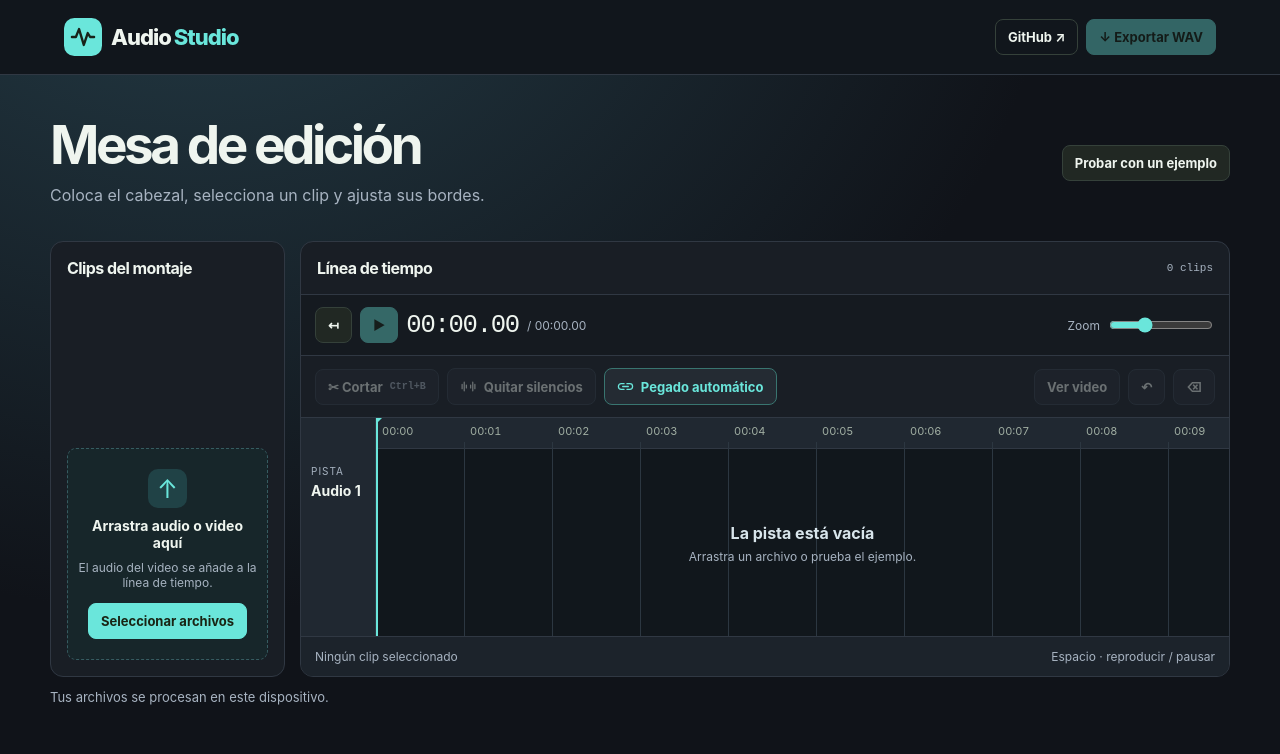
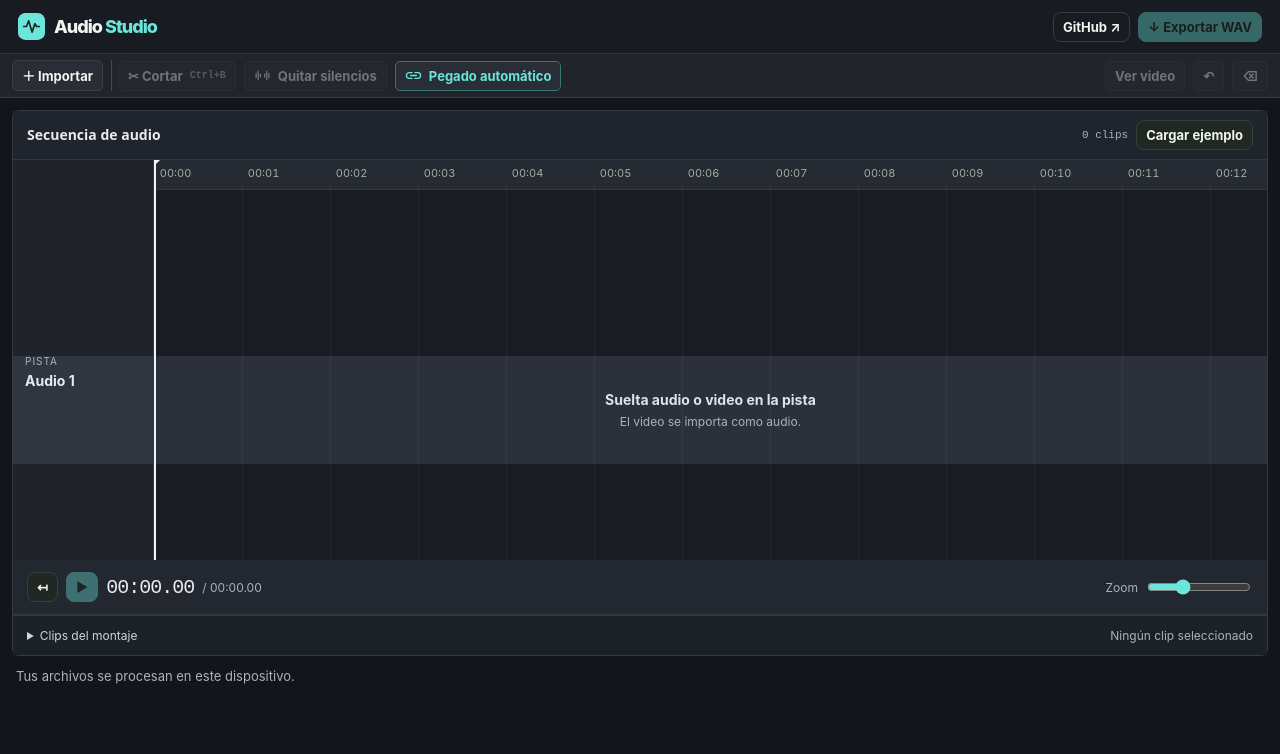
Before and after one commit to CodeByDante/Audio_studio, a plain HTML site: page index.html in a window 1280 px wide. Drawn offline with Linux system fonts and the light colour scheme.

Commit message:
Dar prioridad a la pista y compactar la barra de edición

```diff
--- a/app.js
+++ b/app.js
@@ -57,7 +57,7 @@ function paintWave(canvas, clip) {
   const channels = Array.from({ length: buffer.numberOfChannels }, (_, index) => buffer.getChannelData(index));
   const start = Math.round(clip.from * buffer.sampleRate);
   const samples = (clip.to - clip.from) * buffer.sampleRate;
-  ctx.fillStyle = '#80ebe0';
+  ctx.fillStyle = '#73d9ff';
   for (let x = 0; x < width; x += 2) {
     const first = Math.floor(start + samples * x / width);
     const last = Math.min(buffer.length, Math.ceil(start + samples * (x + 2) / width));
--- a/index.html
+++ b/index.html
@@ -6,18 +6,13 @@
 <link rel="icon" href="logo.svg"><link rel="stylesheet" href="style.css"><script defer src="app.js"></script>
 </head>
 <body>
-<header><a class="brand" href="./"><img src="logo.svg" alt="" width="38" height="38"> Audio <span>Studio</span></a><div class="head-actions"><a class="button quiet" href="https://github.com/CodeByDante/Audio_studio">GitHub ↗</a><button class="primary" id="export" disabled>↓ Exportar WAV</button></div></header>
-<main>
-<section class="intro"><div><h1>Mesa de edición</h1><p>Coloca el cabezal, selecciona un clip y ajusta sus bordes.</p></div><button id="demo">Probar con un ejemplo</button></section>
-<div class="desk"><aside><h2>Clips del montaje</h2><nav id="library" aria-label="Seleccionar clip"></nav><section id="drop" aria-label="Importación de archivos"><input id="files" type="file" accept="audio/*,video/*,.mkv,.m4v,.avi,.mov,.flac,.opus,.ogg" multiple hidden><div class="upload-icon" aria-hidden="true">↑</div><strong>Arrastra audio o video aquí</strong><span>El audio del video se añade a la línea de tiempo.</span><button id="import" class="primary">Seleccionar archivos</button></section>
-</aside><section class="editor" aria-label="Editor">
-<div class="console-title"><h2>Línea de tiempo</h2><span id="count"></span></div><div class="bar transport"><div class="group"><button id="rewind" title="Volver al inicio" aria-label="Volver al inicio">↤</button><button id="play" class="primary" aria-label="Reproducir">▶</button><output id="time">00:00.00</output><span class="muted" id="total">/ 00:00.00</span></div><label class="zoom">Zoom <input id="zoom" type="range" min="18" max="240" value="88"></label></div>
-<div class="bar tools"><div class="group"><button id="split">✂ Cortar <kbd>Ctrl+B</kbd></button><button id="silence"><svg class="tool-icon" viewBox="0 0 24 24" aria-hidden="true"><path d="M3 9v6m3-9v12m3-8v4m6-4v4m3-8v12m3-9v6"/></svg> Quitar silencios</button><button id="snap" aria-pressed="true"><svg class="tool-icon" viewBox="0 0 24 24" aria-hidden="true"><path d="M10 8H6a4 4 0 0 0 0 8h4m4-8h4a4 4 0 0 1 0 8h-4m-6-4h8"/></svg> Pegado automático</button></div><div class="group"><button id="video">Ver video</button><button id="undo" title="Deshacer (Ctrl+Z)">↶</button><button id="remove" aria-label="Eliminar clip" title="Eliminar clip">⌫</button></div></div>
-<div class="workspace"><div class="track"><span>PISTA</span><strong>Audio 1</strong></div><div id="viewport" tabindex="0" aria-label="Línea de tiempo"><div id="timeline"><div id="ruler"></div><div id="empty"><strong>La pista está vacía</strong><span>Arrastra un archivo o prueba el ejemplo.</span></div><div id="clips"></div><div id="cursor"></div></div></div></div>
-<div class="bar footer"><span id="selection">Ningún clip seleccionado</span><span>Espacio · reproducir / pausar</span></div>
-</section>
-</div><p id="status" role="status" aria-live="polite">Tus archivos se procesan en este dispositivo.</p>
-</main>
+<header><a class="brand" href="./"><img src="logo.svg" alt="" width="38" height="38"> Audio <span>Studio</span></a><div class="head-actions"><a class="button quiet" href="https://github.com/CodeByDante/Audio_studio">GitHub ↗</a><button class="primary" id="export" disabled>↓ Exportar WAV</button></div></header><main aria-label="Mesa de edición"><div class="topbar"><section id="drop" aria-label="Importar medios"><input id="files" type="file" accept="audio/*,video/*,.mkv,.m4v,.avi,.mov,.flac,.opus,.ogg" multiple hidden><button id="import" title="Importar audio o video">＋ Importar</button></section><div class="bar tools"><div class="group"><button id="split">✂ Cortar <kbd>Ctrl+B</kbd></button><button id="silence"><svg class="tool-icon" viewBox="0 0 24 24" aria-hidden="true"><path d="M3 9v6m3-9v12m3-8v4m6-4v4m3-8v12m3-9v6"/></svg> Quitar silencios</button><button id="snap" aria-pressed="true"><svg class="tool-icon" viewBox="0 0 24 24" aria-hidden="true"><path d="M10 8H6a4 4 0 0 0 0 8h4m4-8h4a4 4 0 0 1 0 8h-4m-6-4h8"/></svg> Pegado automático</button></div><div class="group"><button id="video">Ver video</button><button id="undo" title="Deshacer (Ctrl+Z)">↶</button><button id="remove" aria-label="Eliminar clip" title="Eliminar clip">⌫</button></div></div>
+</div>
+<section class="editor" aria-label="Línea de tiempo"><div class="console-title"><h1>Secuencia de audio</h1><div class="group"><span id="count"></span><button id="demo">Cargar ejemplo</button></div></div>
+<div class="workspace"><div class="track"><span>PISTA</span><strong>Audio 1</strong></div><div id="viewport" tabindex="0" aria-label="Línea de tiempo"><div id="timeline"><div id="ruler"></div><div id="empty"><strong>Suelta audio o video en la pista</strong><span>El video se importa como audio.</span></div><div id="clips"></div><div id="cursor"></div></div></div></div>
+<div class="bar transport"><div class="group"><button id="rewind" title="Volver al inicio" aria-label="Volver al inicio">↤</button><button id="play" class="primary" aria-label="Reproducir">▶</button><output id="time">00:00.00</output><span class="muted" id="total">/ 00:00.00</span></div><label class="zoom">Zoom <input id="zoom" type="range" min="18" max="240" value="88"></label></div>
+<div class="bar footer"><details><summary>Clips del montaje</summary><nav id="library" aria-label="Seleccionar clip"></nav></details><span id="selection"></span></div></section>
+<p id="status" role="status" aria-live="polite">Tus archivos se procesan en este dispositivo.</p></main>
 <dialog id="silenceDialog"><form method="dialog"><h2>Quitar silencios</h2><p>Elimina silencios al inicio, entre frases y al final del clip seleccionado.</p><label>Umbral (dBFS) <input id="threshold" type="number" min="-80" max="-10" value="-42" required></label><label>Silencio mínimo (ms) <input id="minimum" type="number" min="40" max="3000" value="200" required></label><div class="group"><button value="cancel" formnovalidate>Cancelar</button><button class="primary" value="apply">Aplicar</button></div></form></dialog>
 <dialog id="videoDialog"><form method="dialog"><button>Cerrar</button></form><video controls playsinline></video><p>Vista previa del video original.</p></dialog>
 </body></html>
--- a/style.css
+++ b/style.css
@@ -7,3 +7,32 @@ aside,.editor{border:1px solid var(--line);border-radius:13px;background:var(--p
 #library{display:grid;gap:5px;max-height:220px;overflow:auto}#library:empty{display:none}.entry{display:grid;justify-content:stretch;text-align:left;gap:4px;width:100%;min-width:0;background:#202732;border-color:#36414e}.entry b{text-overflow:ellipsis;overflow:hidden}.entry[aria-pressed=true]{border-color:#50948f}
 #drop{margin:auto 0 0;background:#17262a;border-color:#365c61;border-radius:9px;padding:20px 8px}#drop strong{font-size:14px}.upload-icon{background:#204246}.transport{background:#151a20}.transport output{font-family:ui-monospace,monospace;font-size:clamp(18px,2vw,27px);letter-spacing:-.05em}.tools button{background:#242b33;border-color:#37424e}.tools #snap[aria-pressed=true]{border-color:#397570}.workspace{background:#11171c;grid-template-columns:75px minmax(0,1fr)}.track,#ruler{background:#202831}.track{padding-left:10px}#timeline{height:218px}#clips{inset:52px 0 25px}.clip.selected{background:#234448;border-color:#6ae6db}.clip{background:#27373e}.gridline{border-color:#2c3741}#empty{position:absolute;inset:48px 0 15px;display:grid;align-content:center;justify-content:center;gap:6px;color:var(--muted);text-align:center;pointer-events:none}#empty strong{color:#d8e5eb}#empty span{font-size:12px}#empty[hidden]{display:none}.editor{min-width:0}.footer{background:#1c232b}.bar{gap:8px}
 @media(max-width:850px){.desk{grid-template-columns:1fr}aside{display:grid;grid-template-columns:1fr 1fr;align-items:center}#drop{grid-column:2;grid-row:1/3;padding:10px}.upload-icon,#drop span{display:none}#library{max-height:100px}#timeline{height:175px}}
+
+/* Compact editing workspace */
+body{background:#13151a;color:#e7ebf0}
+header{height:54px;padding:0 18px;background:#181b21;border-color:#30343d}
+.brand{font-size:18px}.brand img{width:27px;height:27px}
+main{max-width:none;padding:0 12px 12px}
+.topbar,.topbar .tools{display:flex;align-items:center;flex-wrap:wrap;gap:6px}
+.topbar{margin:0 -12px 12px;padding:6px 12px;background:#21242a;border-bottom:1px solid #3a3d46}
+.topbar #drop{display:block;background:none;padding:0 8px 0 0;margin:0;border:none;border-right:1px solid #444852;border-radius:0}
+.topbar #import{margin:0}.topbar .tools{flex:1;padding:0;border:0;justify-content:space-between}
+button,.button{min-height:30px;padding:5px 9px}
+.topbar button{background:#292d35;border-color:#393e49;border-radius:5px}
+.editor{border:1px solid #353943;background:#1c2027;border-radius:7px;overflow:visible}
+.console-title{padding:9px 14px;background:#20242c}
+.console-title h1{font:650 14px/1.3 system-ui;letter-spacing:0}
+.workspace{grid-template-columns:clamp(72px,11vw,150px) minmax(0,1fr);background:#191c22}
+#timeline{height:clamp(240px,50vh,530px);background:linear-gradient(to bottom,transparent 0 49%,#2b303a 49% 76%,transparent 76%)}
+#clips{inset:49% 0 24%}
+.track{padding:0 12px;justify-content:center;background:linear-gradient(to bottom,#20232a 0 49%,#303640 49% 76%,#20232a 76%);position:relative}
+.track strong{transform:translateY(12px)}.track span{transform:translateY(12px)}
+#ruler{background:#262a32;height:30px}.gridline{border-color:#ffffff0a}
+.clip,.clip.selected{border-radius:4px;background:#153c58;border-color:#4c9bc4}.clip.selected{box-shadow:inset 0 0 0 1px #a4e3ff}.edge{background:#86cfff38}
+#empty{inset:49% 0 24%}#empty strong{font-size:14px}
+#cursor{background:#ecf6ff}#cursor:before{border-top-color:#ecf6ff}
+.transport{background:#232730}.transport output{font-size:20px}.footer{background:#1c2027}
+details{position:relative}summary{cursor:pointer;color:#cbd7e4}
+#library{position:absolute;bottom:24px;left:0;min-width:200px;background:#20242b;z-index:4;max-height:180px;overflow:auto}
+#status{margin-left:4px}button:focus-visible,summary:focus-visible{outline:2px solid #85e9dd;outline-offset:2px}
+@media(max-width:620px){main{padding:0 4px 8px}.topbar{margin:0 -4px 6px;padding:5px}.topbar .tools{display:contents}.tools .group{gap:4px}.tools button{font-size:12px}.workspace{grid-template-columns:60px minmax(0,1fr)}.track{padding:0 5px}.transport{padding:8px}.console-title{padding:6px 9px}}
```
